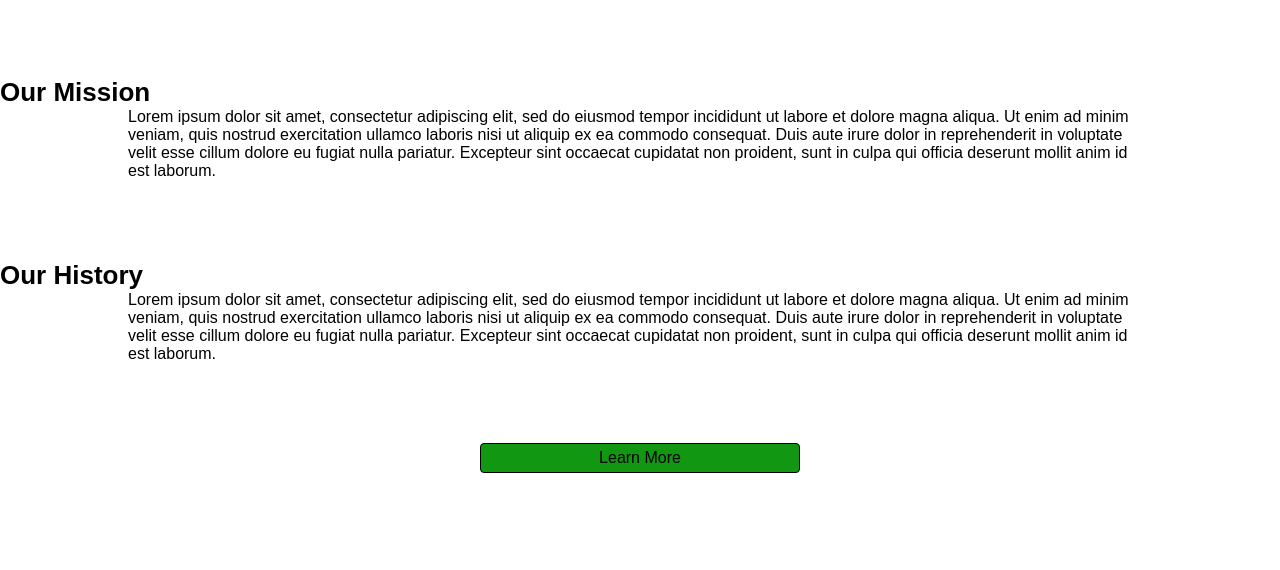
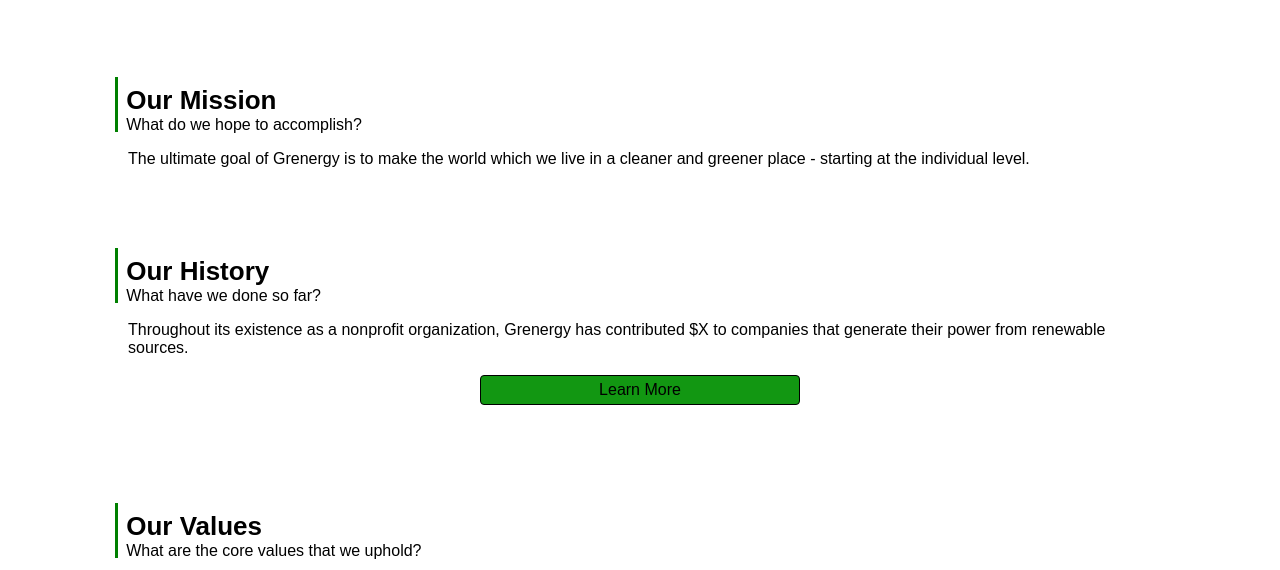
Before and after one commit to pdsTSA/Green-Power-website2024, a website: page AboutPage/about.html in a window 1280 px wide. Shown: the part 159-729 px from the top of the page. Drawn offline with nearby package versions, Linux system fonts and the light colour scheme.

Commit message:
Update about.html

```diff
--- a/AboutPage/about.html
+++ b/AboutPage/about.html
@@ -22,27 +22,24 @@
 
     <main>
     <section id="mission">
-    <h3>Our Mission</h3>
-      <p class="text">Lorem ipsum dolor sit amet, consectetur adipiscing elit,
-      sed do eiusmod tempor incididunt ut labore et dolore magna aliqua. Ut enim ad minim veniam,
-      quis nostrud exercitation ullamco laboris nisi ut aliquip ex ea commodo consequat. Duis
-      aute irure dolor in reprehenderit in voluptate velit esse cillum dolore eu fugiat nulla
-      pariatur. Excepteur sint occaecat cupidatat non proident, sunt in culpa qui officia
-      deserunt mollit anim id est laborum.</p>
+    <div class="vl"><h3>Our Mission</h3>
+    <p>What do we hope to accomplish?</p></div>
+    <br>
+      <p class="text">The ultimate goal of Grenergy is to make the world which
+      we live in a cleaner and greener place - starting at the individual level.
+      </p>
     </section>
 
 
     <section id="history">
-    <h3>Our History</h3>
-      <p class="text">Lorem ipsum dolor sit amet, consectetur adipiscing elit,
-      sed do eiusmod tempor incididunt ut labore et dolore magna aliqua. Ut enim ad minim veniam,
-      quis nostrud exercitation ullamco laboris nisi ut aliquip ex ea commodo consequat. Duis
-      aute irure dolor in reprehenderit in voluptate velit esse cillum dolore eu fugiat nulla
-      pariatur. Excepteur sint occaecat cupidatat non proident, sunt in culpa qui officia
-      deserunt mollit anim id est laborum.</p>
-    </section>
+    <div class="vl"><h3>Our History</h3>
+    <p>What have we done so far?</p></div>
+    <br>
+      <p class="text">Throughout its existence as a nonprofit organization, Grenergy
+      has contributed $X to companies that generate their power from renewable sources.
+      </p>
+      <br>
 
-<section id="button">
     <div class="buttonsection">
         <button type="button" onclick="toggleText()">Learn More</button>
     </div>
@@ -56,6 +53,9 @@
     </section>
 
     <section id="values">
+     <div class="vl"><h3>Our Values</h3>
+    <p>What are the core values that we uphold?</p></div>
+    <br>
       <table class="center"><tr><td>
         <div class="container">
             <img src=".", class="image">
@@ -108,6 +108,16 @@
     <section id="contact">
       <p style="text-align: center"> Get in touch with us at [Email] + our contact information + Social Media + TSA Documents </p>
     </section>
+
+    <section id="sources">
+      <div class="vl"><h3>References</h3>
+    <hr></div>
+    <br>
+        <p class="text">source 1 <br>
+        source 2</p>
+
+
+    </section>
     </main>
 
     <footer>
```
